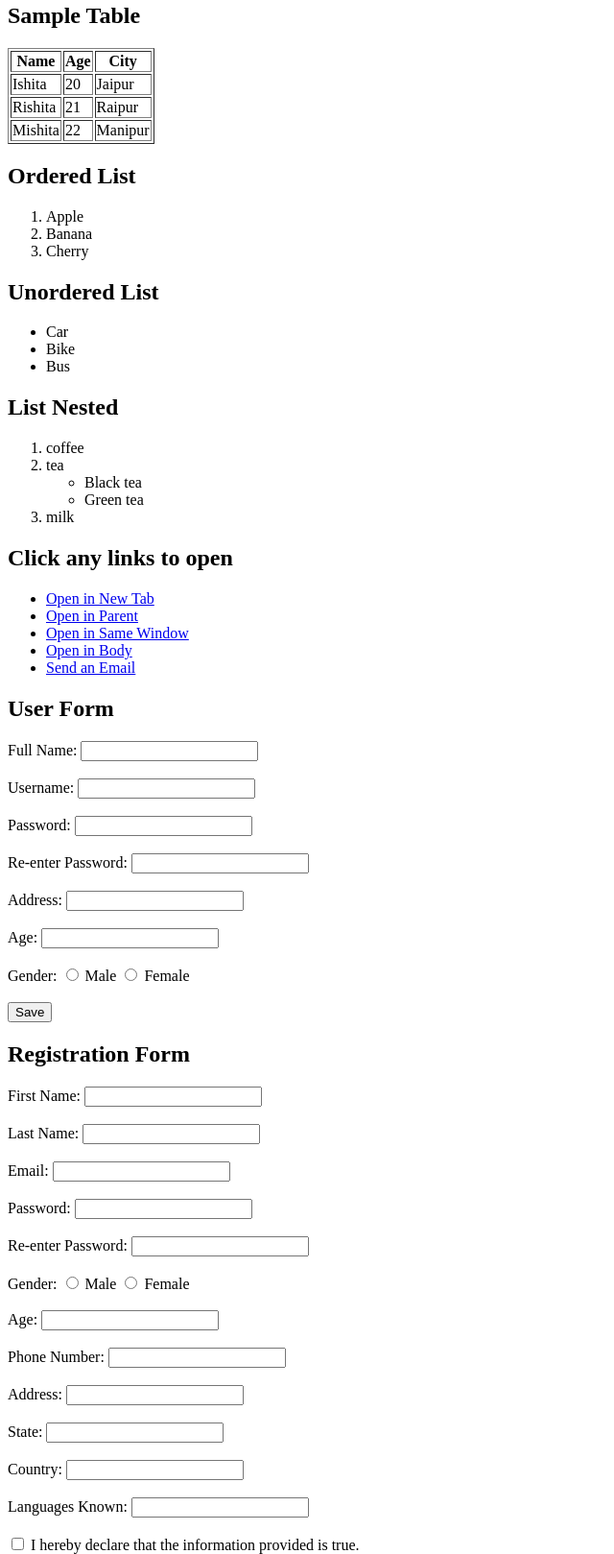
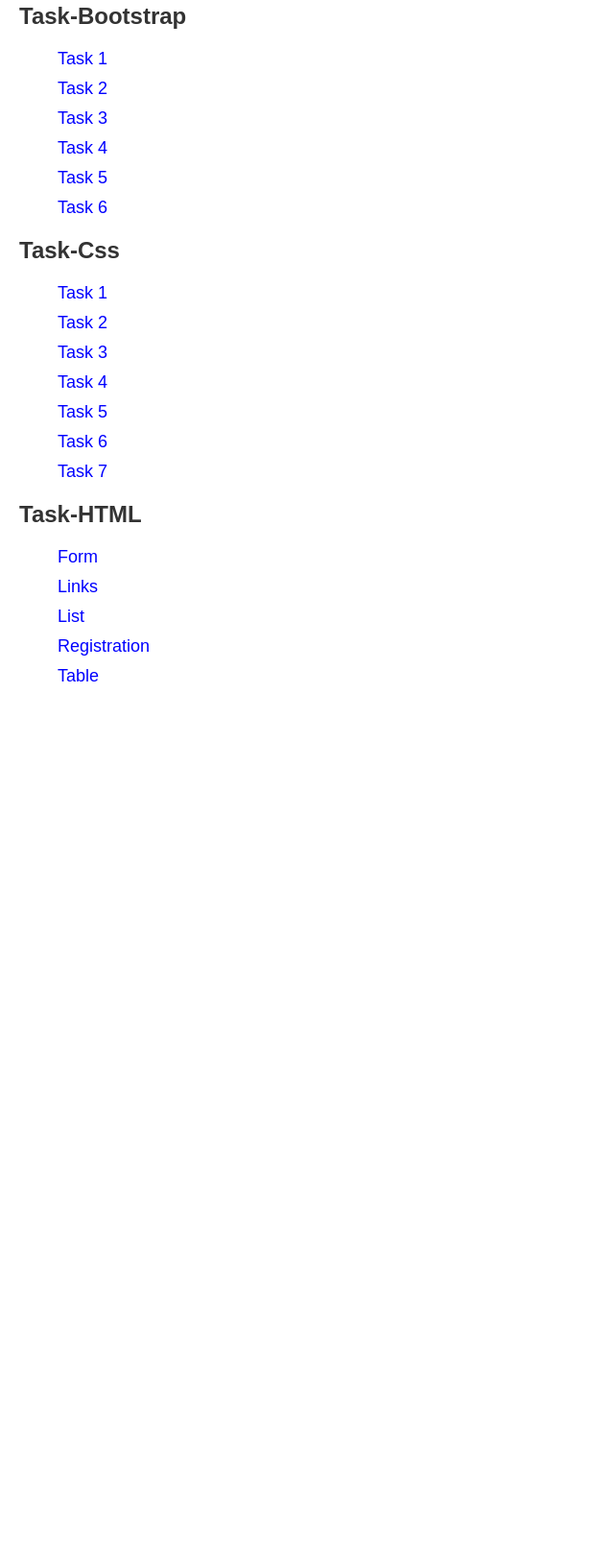
Before and after one commit to Berrita2004/Mernstack, a plain HTML site: page index.html in a window 1280 px wide. Shown: the part 17-1636 px from the top of the page at 96% size, without its empty margins (0-640 px from the left). After the commit the page ends 800 px from the top, so only its background shows below. Drawn offline with Linux system fonts and the light colour scheme.

Commit message:
All files all together

```diff
--- a/index.html
+++ b/index.html
@@ -3,146 +3,62 @@
 <head>
     <meta charset="UTF-8">
     <meta name="viewport" content="width=device-width, initial-scale=1.0">
-    <title>HTML Elements</title>
-        <meta charset="UTF-8">
-        <meta name="viewport" content="width=device-width, initial-scale=1.0">
-        <title>HTML Elements</title>
-        <link rel="stylesheet" href="style.css">
+    <title>Task Links</title>
+    <style>
+        body {
+            font-family: Arial, sans-serif;
+            margin: 20px;
+        }
+        h2 {
+            color: #333;
+        }
+        ul {
+            list-style-type: none;
+        }
+        li {
+            margin: 10px 0;
+        }
+        a {
+            text-decoration: none;
+            color: blue;
+            font-size: 18px;
+        }
+        a:hover {
+            color: red;
+        }
+    </style>
 </head>
 <body>
-     <!-- Table -->
-     <h2>Sample Table</h2>
-     <table border="1">
-         <tr>
-             <th>Name</th>
-             <th>Age</th>
-             <th>City</th>
-         </tr>
-         <tr>
-             <td>Ishita </td>
-             <td>20</td>
-             <td>Jaipur</td>
-         </tr>
-         <tr>
-             <td>Rishita</td>
-             <td>21</td>
-             <td>Raipur</td>
-         </tr>
-         <tr>
-             <td>Mishita</td>
-             <td>22</td>
-             <td>Manipur</td>
-         </tr>
-     </table>
 
-     <!-- Ordered and Unordered Lists -->
-     <h2>Ordered List</h2>
-     <ol>
-         <li>Apple</li>
-         <li>Banana</li>
-         <li>Cherry</li>
-     </ol>
+    <h2>Task-Bootstrap</h2>
+    <ul>
+        <li><a href="Task-Bootstrap/Task1.html">Task 1</a></li>
+        <li><a href="Task-Bootstrap/Task2.html">Task 2</a></li>
+        <li><a href="Task-Bootstrap/Task3.html">Task 3</a></li>
+        <li><a href="Task-Bootstrap/Task4.html">Task 4</a></li>
+        <li><a href="Task-Bootstrap/Task5.html">Task 5</a></li>
+        <li><a href="Task-Bootstrap/Task6.html">Task 6</a></li>
+    </ul>
 
-     <h2>Unordered List</h2>
-     <ul>
-         <li>Car</li>
-         <li>Bike</li>
-         <li>Bus</li>
-     </ul>
- <h2>List Nested</h2>
- <ol>
-     <li> coffee </li>
-     <li> tea</li>
-     <ul>
-         <li>Black tea</li>
-         <li>Green tea </li>
-     </ul>
-     <li>milk</li>
+    <h2>Task-Css</h2>
+    <ul>
+        <li><a href="Task-Css/Task1.html">Task 1</a></li>
+        <li><a href="Task-Css/Task2.html">Task 2</a></li>
+        <li><a href="Task-Css/Task3.html">Task 3</a></li>
+        <li><a href="Task-Css/Task4.html">Task 4</a></li>
+        <li><a href="Task-Css/Task5.html">Task 5</a></li>
+        <li><a href="Task-Css/Task6.html">Task 6</a></li>
+        <li><a href="Task-Css/Task7.html">Task 7</a></li>
+    </ul>
 
- </ol>
+    <h2>Task-HTML</h2>
+    <ul>
+        <li><a href="Task-HTML/Form.html">Form</a></li>
+        <li><a href="Task-HTML/Links.html">Links</a></li>
+        <li><a href="Task-HTML/List.html">List</a></li>
+        <li><a href="Task-HTML/Registration.html">Registration</a></li>
+        <li><a href="Task-HTML/Table.html">Table</a></li>
+    </ul>
 
-     <!-- Links -->
-     <h2>Click any links to open</h2>
-     <ul>
-         <li><a href="https://www.google.com" target="_blank">Open in New Tab</a></li>
-         <li><a href="https://www.google.com" target="_parent">Open in Parent</a></li>
-         <li><a href="https://www.google.com" target="_self">Open in Same Window</a></li>
-         <li><a href="https://www.google.com" target="_top">Open in Body</a></li>
-         <li><a href="mailto:someone@example.com">Send an Email</a></li>
-     </ul>
-
-     <!-- User Form -->
-     <h2>User Form</h2>
-     <form>
-         <label>Full Name:</label>
-         <input type="text" name="fullname"><br><br>
-
-         <label>Username:</label>
-         <input type="text" name="username"><br><br>
-
-         <label>Password:</label>
-         <input type="password" name="password"><br><br>
-
-         <label>Re-enter Password:</label>
-         <input type="password" name="repassword"><br><br>
-
-         <label>Address:</label>
-         <input type="text" name="address"><br><br>
-
-         <label>Age:</label>
-         <input type="number" name="age"><br><br>
-
-         <label>Gender:</label>
-         <input type="radio" name="gender" value="male"> Male
-         <input type="radio" name="gender" value="female"> Female <br><br>
-
-         <button type="submit">Save</button>
-     </form>
-
-     <!-- Registration Form -->
-     <h2>Registration Form</h2>
-     <form>
-         <label>First Name:</label>
-         <input type="text" name="firstname"><br><br>
-
-         <label>Last Name:</label>
-         <input type="text" name="lastname"><br><br>
-
-         <label>Email:</label>
-         <input type="email" name="email"><br><br>
-
-         <label>Password:</label>
-         <input type="password" name="password"><br><br>
-
-         <label>Re-enter Password:</label>
-         <input type="password" name="repassword"><br><br>
-
-         <label>Gender:</label>
-         <input type="radio" name="gender" value="male"> Male
-         <input type="radio" name="gender" value="female"> Female <br><br>
-
-         <label>Age:</label>
-         <input type="number" name="age"><br><br>
-
-         <label>Phone Number:</label>
-         <input type="tel" name="phone"><br><br>
-
-         <label>Address:</label>
-         <input type="text" name="address"><br><br>
-
-         <label>State:</label>
-         <input type="text" name="state"><br><br>
-
-         <label>Country:</label>
-         <input type="text" name="country"><br><br>
-
-         <label>Languages Known:</label>
-         <input type="text" name="languages"><br><br>
-
-         <input type="checkbox" name="declaration"> I hereby declare that the information provided is true.<br><br>
-
-         <button type="submit">Register</button>
-     </form>
-
- </body>
- </html>
+</body>
+</html>
```
